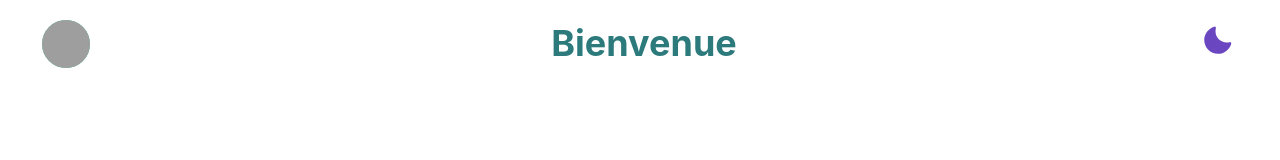
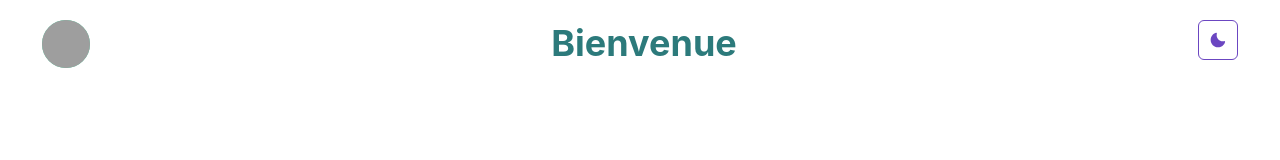
Before and after one commit to Tuvedunyel/tuvedunyel-portfolio, a React (Vite) app: page / in a window 1280 px wide. Shown: the top 160 px of the page. Built offline with nearby package versions, Linux system fonts and the light colour scheme; grey boxes are pictures that could not be loaded.

Commit message:
Header framer motion

```diff
--- a/src/App.css
+++ b/src/App.css
@@ -23,7 +23,7 @@ body.dark {
 
 }
 
-.Darkmode button {
+header button {
   background: transparent;
   border: none;
 }
--- a/src/App.tsx
+++ b/src/App.tsx
@@ -1,15 +1,12 @@
 import { FC, useEffect, useState } from 'react'
-import { useSelector } from 'react-redux'
-import logo from './logo.svg'
 import './App.css'
 import { Container } from '@chakra-ui/react'
 import Header from './components/Header'
 
 const App: FC = () => {
-  const darkMode = useSelector( (state: { darkMode: boolean }) => state.darkMode)
 
   return (
-    <Container maxW="100%" bg={darkMode ? "gray.800" : "white"} p={0}>
+    <Container maxW="100%" p={0}>
       <Container maxW="96%" pt={5} pb={5}>
         <Header />
       </Container>
--- a/src/components/Header.tsx
+++ b/src/components/Header.tsx
@@ -5,17 +5,15 @@ import {
   Spacer,
   Center,
   Avatar,
-  Heading
+  Heading,
+  useColorMode,
+  useColorModeValue
 } from '@chakra-ui/react'
 import { MoonIcon, SunIcon } from '@chakra-ui/icons'
-import { useDispatch, useSelector } from 'react-redux'
-import { setDarkMode } from '../features/darkMode.slice'
+import { AnimatePresence, motion } from 'framer-motion'
 
 const Header = () => {
-  const dispatch = useDispatch()
-  const darkMode: boolean = useSelector(
-    (state: { darkMode: boolean }) => state.darkMode
-  )
+  const { toggleColorMode } = useColorMode()
 
   return (
     <header>
@@ -28,32 +26,29 @@ const Header = () => {
         </Center>
         <Spacer />
         <Center>
-          <Heading as="h5" size="xl" color={darkMode ? 'teal.300' : 'teal.600'}>
+          <Heading as="h5" size="xl" color={ useColorModeValue('teal.600', 'teal.300') }>
             Bienvenue
           </Heading>
         </Center>
         <Spacer />
-        <div className="Darkmode">
-          {darkMode ? (
+        <AnimatePresence exitBeforeEnter>
+          <motion.div
+            style={{ display: 'inline-block' }}
+            initial={{ y: -20, opacity: 0 }}
+            key={useColorModeValue('light', 'dark')}
+            animate={{ y: 0, opacity: 1 }}
+            exit={{ y: 20, opacity: 0 }}
+            transition={{ duration: 0.5 }}
+          >
             <IconButton
-              colorScheme="teal"
+              colorScheme={useColorModeValue('purple', 'teal')}
               variant="outline"
-              fontSize="35px"
-              icon={<SunIcon />}
-              aria-label="Toggle Light mode"
-              onClick={() => dispatch(setDarkMode(false))}
+              icon={useColorModeValue(<MoonIcon />, <SunIcon />)}
+              aria-label={useColorModeValue('Passer en monde clair', 'Passer en monde sombre')}
+              onClick={toggleColorMode}
             />
-          ) : (
-            <IconButton
-              colorScheme="purple"
-              variant="outline"
-              fontSize="30px"
-              icon={<MoonIcon />}
-              aria-label="Toggle dark mode"
-              onClick={() => dispatch(setDarkMode(true))}
-            />
-          )}
-        </div>
+          </motion.div>
+        </AnimatePresence>
       </Flex>
     </header>
   )
```
